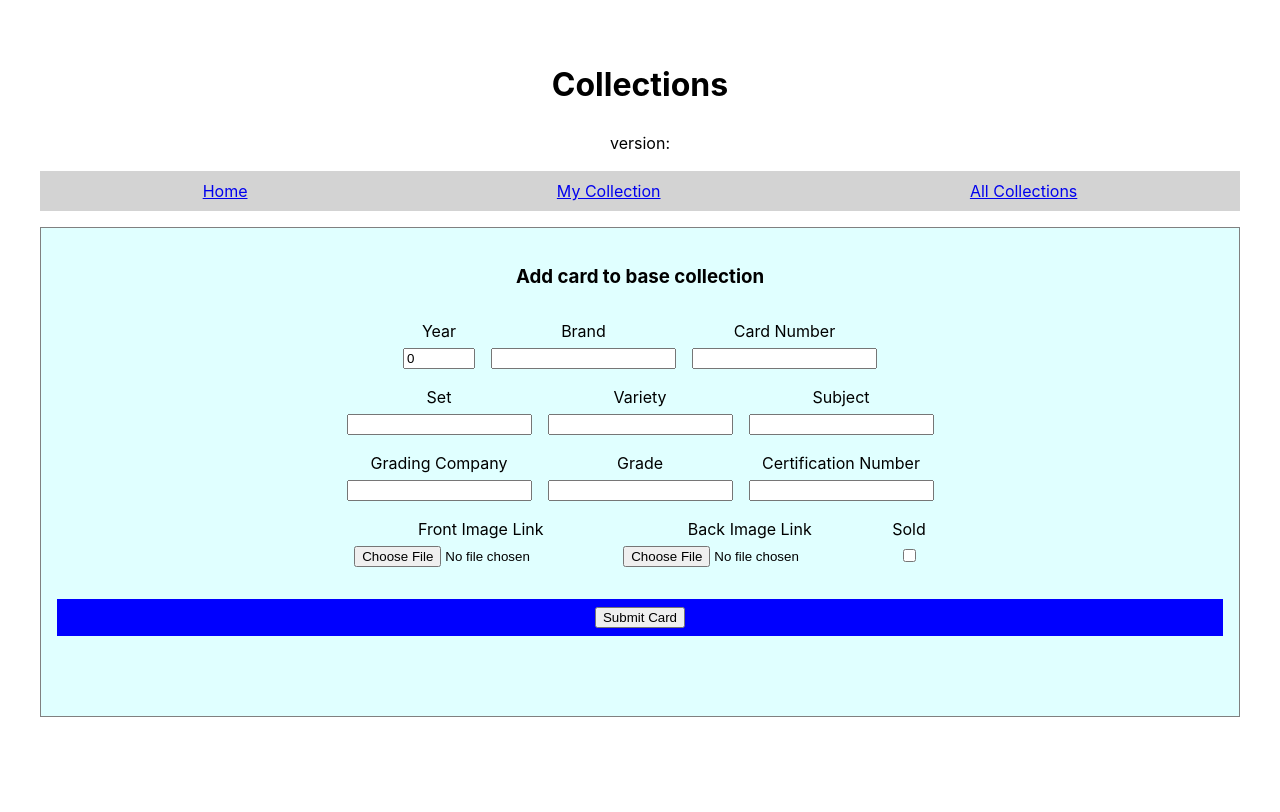
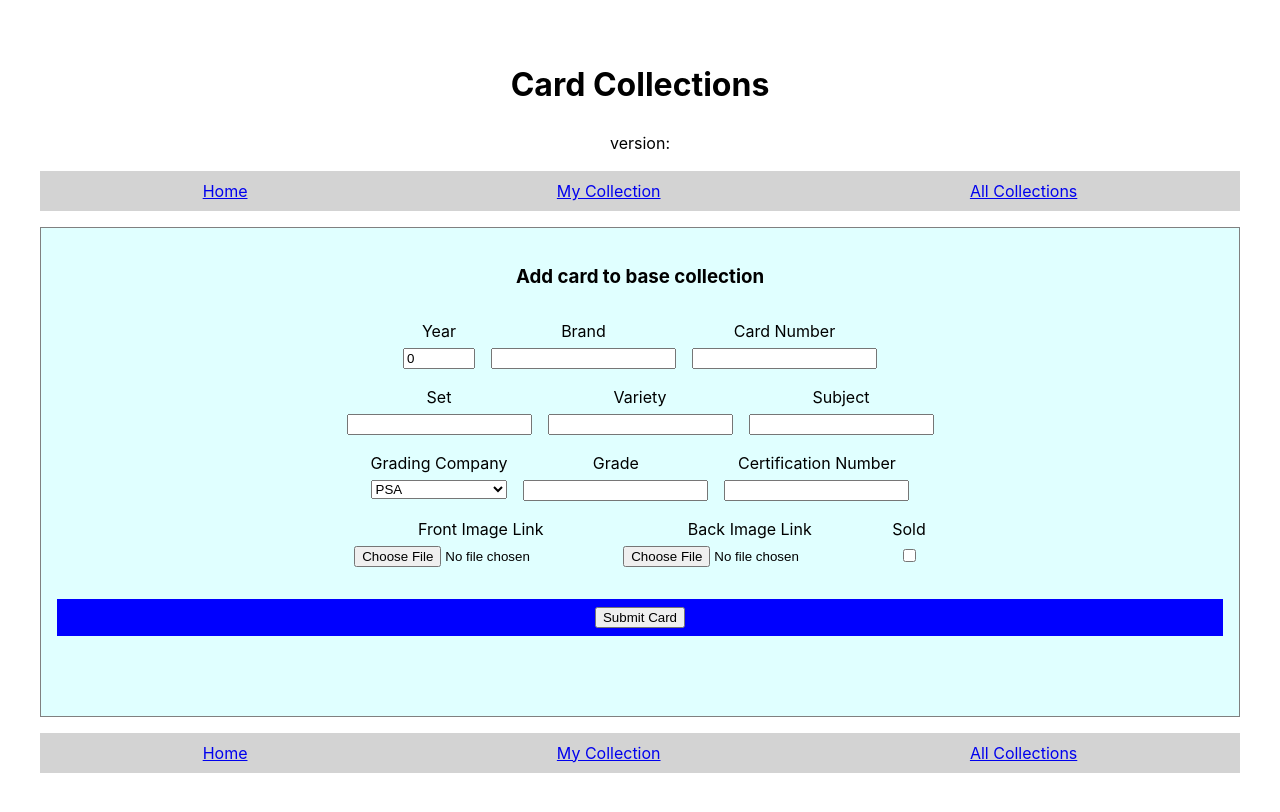
Before and after one commit to UWC2-JSCRIPT/320-wn24-final-project-tvroley, a React (Vite) app: page /collection/add in a window 1280 px wide. Shown: the top 812 px of the page. Built offline with nearby package versions, Linux system fonts and the light colour scheme; no server answers.

Commit message:
edit, delete, and add to collection pages use google cloud images, get image URLs from location

```diff
--- a/index.html
+++ b/index.html
@@ -4,7 +4,7 @@
     <meta charset="UTF-8" />
     <link rel="icon" type="image/svg+xml" href="/vite.svg" />
     <meta name="viewport" content="width=device-width, initial-scale=1.0" />
-    <title>My Cards</title>
+    <title>Card Collections</title>
   </head>
   <body>
     <div id="root"></div>
--- a/src/AddCard.jsx
+++ b/src/AddCard.jsx
@@ -2,6 +2,7 @@ import "./App.css";
 import { useState } from "react";
 import firebaseApp from "./firebaseApp";
 import { getStorage, ref, uploadBytesResumable } from "firebase/storage";
+import Nav from "./Nav";
 
 function AddCard({}) {
   const [year, setYear] = useState(0);
@@ -228,6 +229,7 @@ function AddCard({}) {
   };
 
   return (
+    <>
       <div className="div-add-cards">
         <h3>
           Add card to {localStorage.getItem("cardsUsername")} base collection
@@ -307,16 +309,20 @@ function AddCard({}) {
           </div>
           <div className="div-input-group">
             <div className="div-input-label">
-            <label htmlFor="grading-company-input">Grading Company</label>
-            <input
-              id="grading-company-input"
-              type="text"
-              minLength="1"
-              maxLength="50"
+              <label htmlFor="grading-company-select">Grading Company</label>
+              <select
+                name="grading-company"
+                id="grading-company-select"
                 required
                 onChange={(e) => setGradingCompany(e.target.value)}
                 value={gradingCompany}
-            />
+              >
+                <option value="PSA">PSA</option>
+                <option value="SGC">SGC</option>
+                <option value="CSG">CSG</option>
+                <option value="CGC">CGC</option>
+                <option value="BGS">BGS</option>
+              </select>
             </div>
             <div className="div-input-label">
               <label htmlFor="grade-input">Grade</label>
@@ -376,6 +382,8 @@ function AddCard({}) {
           <p>{resultMessage}</p>
         </form>
       </div>
+      <Nav />
+    </>
   );
 }
 
--- a/src/AddCardToCollection.jsx
+++ b/src/AddCardToCollection.jsx
@@ -7,6 +7,7 @@ function AddCardToCollection({}) {
   const location = useLocation();
   const myTradingCard = location.state.tradingCard;
   const myCollections = location.state.collections;
+  const frontCardImageURL = location.state.frontCardImageURL;
   const tradingCard = myTradingCard;
   const [resultMessage, setResultMessage] = useState([]);
   const collections = myCollections;
@@ -161,7 +162,7 @@ function AddCardToCollection({}) {
       <form id="card-form" className="form-card">
         <div key={tradingCard.certificationNumber} className={`div-card`}>
           <img
-            src={tradingCard.frontCardImageLink}
+            src={frontCardImageURL}
             alt={`picture of a ${tradingCard.year} ${tradingCard.brand} ${tradingCard.subject} card`}
             className="img-small"
           ></img>
--- a/src/App.jsx
+++ b/src/App.jsx
@@ -13,7 +13,7 @@ import DeleteCard from "./DeleteCard";
 function App() {
   return (
     <div>
-      <h1>Collections</h1>
+      <h1>Card Collections</h1>
       <p>version: {import.meta.env.VITE_APP_VERSION}</p>
       <Nav />
       <Routes>
--- a/src/CardCollection.jsx
+++ b/src/CardCollection.jsx
@@ -1,7 +1,7 @@
 import { useEffect, useState } from "react";
 import "./App.css";
 import TradingCard from "./TradingCard";
-import { useLocation, useNavigate } from "react-router-dom";
+import { useNavigate } from "react-router-dom";
 import SortButtons from "./SortButtons";
 import Nav from "./Nav";
 
@@ -240,8 +240,6 @@ function CardCollection({}) {
             onChange={(e) => setSearchQuery(e.target.value)}
             value={searchQuery}
           />
-        </div>
-        <div className="div-sort-buttons">
           <button onClick={searchCollection}>Search</button>
         </div>
       </div>
@@ -257,13 +255,11 @@ function CardCollection({}) {
             onChange={(e) => setAddedCollection(e.target.value)}
             value={addedCollection}
           />
-        </div>
-        <div className="div-sort-buttons">
           <button onClick={addCollection}>Submit</button>
         </div>
         <p>{addCollectionResult}</p>
       </div>
-      <p>Choose Your Collection</p>
+      <label htmlFor="collections-div">Choose Your Collection</label>
       <div className="div-collections" id="collections-div">
         {Array.from(collections).map((collect) => {
           return (
--- a/src/DeleteCard.jsx
+++ b/src/DeleteCard.jsx
@@ -5,6 +5,7 @@ import { useState } from "react";
 function DeleteCard({}) {
   const location = useLocation();
   const tradingCard = location.state.tradingCard;
+  const frontCardImageURL = location.state.frontCardImageURL;
   const [resultMessage, setResultMessage] = useState("");
 
   const deleteCard = async (event) => {
@@ -38,7 +39,7 @@ function DeleteCard({}) {
       <form id="card-form" className="form-card">
         <div key={tradingCard.certificationNumber} className={`div-card`}>
           <img
-            src={tradingCard.frontCardImageLink}
+            src={frontCardImageURL}
             alt={`picture of a ${tradingCard.year} ${tradingCard.brand} ${tradingCard.subject} card`}
             className="img-small"
           ></img>
--- a/src/EditCard.jsx
+++ b/src/EditCard.jsx
@@ -3,6 +3,7 @@ import { useState, useEffect } from "react";
 import { useLocation } from "react-router-dom";
 import firebaseApp from "./firebaseApp";
 import { getStorage, ref, uploadBytesResumable } from "firebase/storage";
+import Nav from "./Nav";
 
 function EditCard({}) {
   const [tradingCard, setTradingCard] = useState({});
@@ -17,9 +18,11 @@ function EditCard({}) {
   const [certificationNumber, setCertificationNumber] = useState("");
   const [sold, setSold] = useState(false);
   const [resultMessage, setResultMessage] = useState(false);
-  const [username, setUsername] = useState(
-    localStorage.getItem("cardsUsername"),
+  const location = useLocation();
+  const [frontCardImageURL, setFrontCardImageURL] = useState(
+    location.state.frontCardImageURL,
   );
+
   const handleCheck = () => {
     setSold(!sold);
   };
@@ -168,7 +171,8 @@ function EditCard({}) {
                     credentials: "same-origin",
                     headers: {
                       "Content-Type": "application/json",
-                      Authorization: "Bearer " + localStorage.getItem("cardsToken"),
+                      Authorization:
+                        "Bearer " + localStorage.getItem("cardsToken"),
                     },
                     redirect: "follow",
                     referrerPolicy: "no-referrer",
@@ -269,12 +273,13 @@ function EditCard({}) {
   };
 
   return (
+    <>
       <div className="div-add-cards">
         <h3>Edit Card</h3>
         <div key={tradingCard.certificationNumber} className={`div-card`}>
           <img
-          src={tradingCard.frontCardImageLink}
-          alt={`picture of a ${tradingCard.year} ${tradingCard.brand} ${tradingCard.subject} card`}
+            src={frontCardImageURL}
+            alt={`picture of a ${tradingCard.gradingCompany} ${tradingCard.grade} ${tradingCard.cardSet} ${tradingCard.subject} card`}
             className="img-small"
           ></img>
         </div>
@@ -359,16 +364,20 @@ function EditCard({}) {
           </div>
           <div className="div-input-group">
             <div className="div-input-label">
-            <label htmlFor="grading-company-input">Grading Company</label>
-            <input
-              id="grading-company-input"
-              type="text"
-              minLength="1"
-              maxLength="100"
+              <label htmlFor="grading-company-select">Grading Company</label>
+              <select
+                name="grading-company"
+                id="grading-company-select"
                 required
                 onChange={(e) => setGradingCompany(e.target.value)}
                 value={gradingCompany}
-            />
+              >
+                <option value="PSA">PSA</option>
+                <option value="SGC">SGC</option>
+                <option value="CSG">CSG</option>
+                <option value="CGC">CGC</option>
+                <option value="BGS">BGS</option>
+              </select>
             </div>
             <div className="div-input-label">
               <label htmlFor="grade-input">Grade</label>
@@ -427,6 +436,8 @@ function EditCard({}) {
           <p>{resultMessage}</p>
         </form>
       </div>
+      <Nav />
+    </>
   );
 }
 
--- a/src/TradingCard.jsx
+++ b/src/TradingCard.jsx
@@ -6,9 +6,6 @@ import firebaseApp from "./firebaseApp";
 import { getStorage, ref, getDownloadURL } from "firebase/storage";
 
 function TradingCard({ tradingCard, collections }) {
-  const [username, setUsername] = useState(
-    localStorage.getItem("cardsUsername"),
-  );
   const [frontCardImageURL, setFrontCardImageURL] = useState("");
   const [backCardImageURL, setBackCardImageURL] = useState("");
   const storage = getStorage(firebaseApp);
@@ -17,7 +14,7 @@ function TradingCard({ tradingCard, collections }) {
     const getImageURLs = async () => {
       const frontCardImageRef = ref(
         storage,
-        `${username}/${tradingCard.gradingCompany}${tradingCard.certificationNumber}front`,
+        `images/${tradingCard.gradingCompany}${tradingCard.certificationNumber}front`,
       );
       getDownloadURL(frontCardImageRef)
         .then((url) => {
@@ -28,7 +25,7 @@ function TradingCard({ tradingCard, collections }) {
         });
       const backCardImageRef = ref(
         storage,
-        `${username}/${tradingCard.gradingCompany}${tradingCard.certificationNumber}back`,
+        `images/${tradingCard.gradingCompany}${tradingCard.certificationNumber}back`,
       );
       getDownloadURL(backCardImageRef)
         .then((url) => {
@@ -44,18 +41,24 @@ function TradingCard({ tradingCard, collections }) {
   const navigate = useNavigate();
 
   const goEdit = () => {
-    navigate(`/collection/${tradingCard._id}`);
+    navigate(`/collection/${tradingCard._id}`, {
+      state: { frontCardImageURL: frontCardImageURL },
+    });
   };
 
   const goDelete = () => {
     navigate(`/collection/deletecard/${tradingCard._id}`, {
-      state: { tradingCard: tradingCard },
+      state: { tradingCard: tradingCard, frontCardImageURL: frontCardImageURL },
     });
   };
 
   const goAddToCollection = () => {
     navigate(`addtocollection/${tradingCard._id}`, {
-      state: { tradingCard: tradingCard, collections: collections },
+      state: {
+        tradingCard: tradingCard,
+        collections: collections,
+        frontCardImageURL: frontCardImageURL,
+      },
     });
   };
 
@@ -120,7 +123,7 @@ function TradingCard({ tradingCard, collections }) {
     <>
       <img
         src={frontCardImageURL}
-        alt={`picture of a ${tradingCard.year} ${tradingCard.brand} ${tradingCard.subject} card`}
+        alt={`picture of a ${tradingCard.gradingCompany} ${tradingCard.grade} ${tradingCard.cardSet} ${tradingCard.subject} card`}
         onClick={(event) => toggleImageSize(event)}
         className="img-small"
       />
```
Lines whose indentation alone changed are shown as unchanged.
